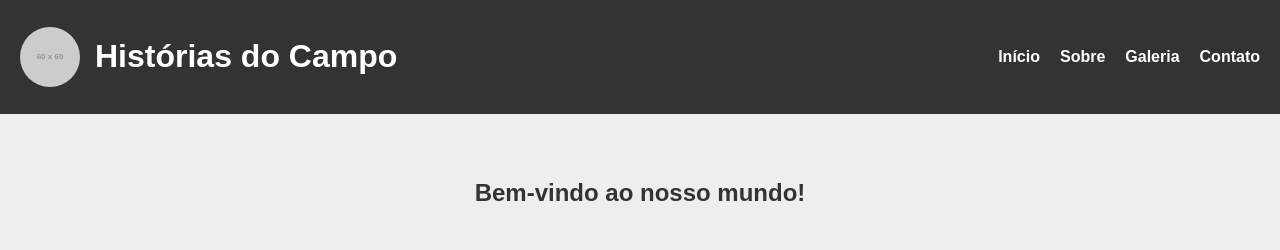
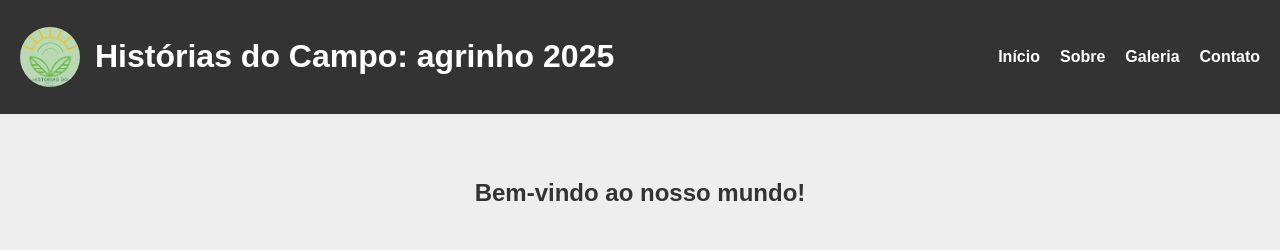
Before and after one commit to Isalu25/Agrinho2025_2D, a plain HTML site: page index.html in a window 1280 px wide. Shown: the top 250 px of the page. Drawn offline with Linux system fonts and the light colour scheme; placeholder pictures from the web are drawn by us.

Commit message:
logo e título

```diff
--- a/index.html
+++ b/index.html
@@ -10,8 +10,8 @@
 
   <header>
     <div class="logo-titulo">
-      <img src="https://via.placeholder.com/60" alt="Logo do site" />
-      <h1>Histórias do Campo</h1>
+      <img src="img/logo.jpg" alt="Logo com um sol e uma folha representando o amanhecer no campo com a escrita abaixo histórias do campo agrinho 2025. Além disso tem a cor verde claro no fundo." />
+      <h1>Histórias do Campo: agrinho 2025</h1>
     </div>
     <nav>
       <ul class="menu">
```
Also changed, not shown: img/logo.jpg (added).
